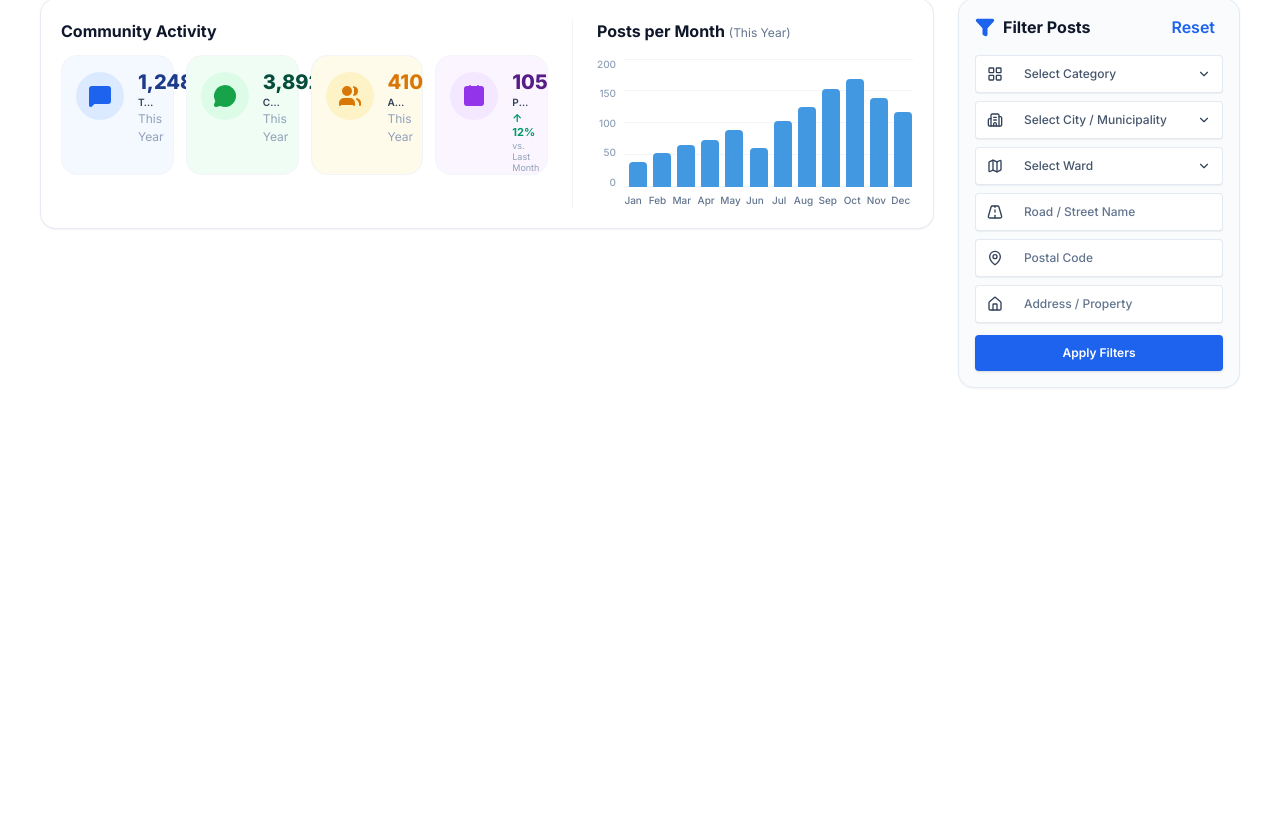
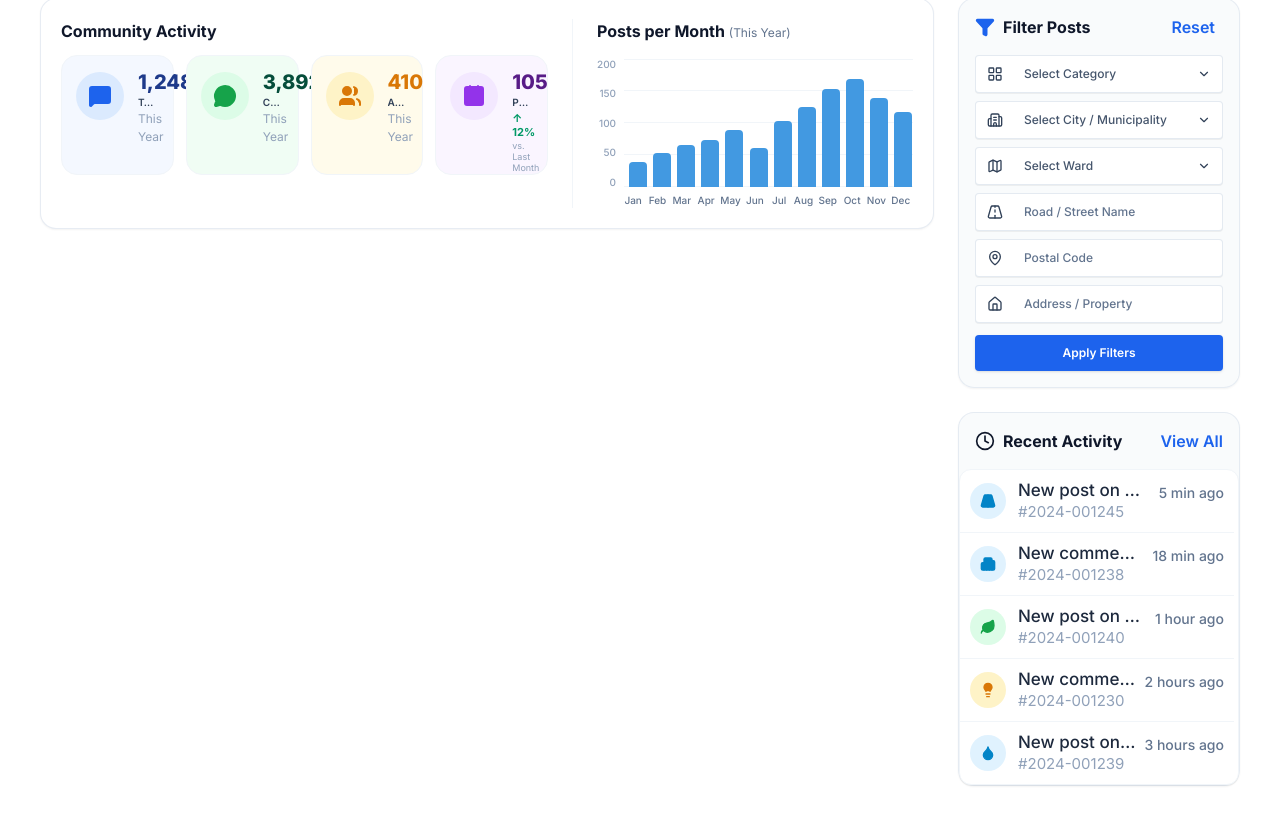
Before and after one commit to DreamLabIt/our-city-voice, a Next.js app: page / in a window 1280 px wide. Shown: the part 874-1692 px from the top of the page. Before the commit the page ends 1294 px from the top, so only its background shows below. Built offline with nearby package versions, Linux system fonts and the light colour scheme.

Commit message:
Add RecentActivityCard component and integrate it into HomeLayout

```diff
--- a/components/landing/FilterPostsCard.tsx
+++ b/components/landing/FilterPostsCard.tsx
@@ -14,7 +14,7 @@ import {
 
 export default function FilterPostsCard(): React.JSX.Element {
     return (
-        <div className="bg-[#f8fafc]/80 rounded-2xl border border-slate-200/80 p-4 shadow-xs space-y-3">
+        <div className="w-full bg-[#f8fafc]/80 rounded-2xl border border-slate-200/80 p-4 shadow-xs space-y-3">
             <div className="flex items-center justify-between pb-1">
                 <div className="flex items-center gap-2 text-[#0f172a] font-bold text-base">
                     <Filter className="w-5 h-5 text-[#1d63ed] fill-[#1d63ed]" />
--- a/components/landing/HomeLayout.tsx
+++ b/components/landing/HomeLayout.tsx
@@ -2,6 +2,7 @@
 
 import CommunityActivity from "./CommunityActivity";
 import FilterPostsCard from "./FilterPostsCard";
+import RecentActivityCard from "./RecentActivityCard";
 
 export default function HomeLayout() {
     return (
@@ -20,7 +21,7 @@ export default function HomeLayout() {
 
                     <div className="lg:col-span-4 xl:col-span-3 space-y-6">
                         <FilterPostsCard />
-
+                        <RecentActivityCard />
                     </div>
 
                 </div>
--- /dev/null
+++ b/components/landing/RecentActivityCard.tsx
@@ -0,0 +1,121 @@
+"use client";
+
+import React from "react";
+import {
+    Clock,
+    Road,
+    Building2,
+    Leaf,
+    Lightbulb,
+    Droplet,
+    LucideIcon,
+} from "lucide-react";
+
+interface ActivityItem {
+    id: string;
+    title: string;
+    code: string;
+    time: string;
+    icon: LucideIcon;
+    iconBg: string;
+    iconColor: string;
+}
+
+export default function RecentActivityCard(): React.JSX.Element {
+    const activities: ActivityItem[] = [
+        {
+            id: "1",
+            title: "New post on Roads",
+            code: "#2024-001245",
+            time: "5 min ago",
+            icon: Road,
+            iconBg: "bg-[#e0f2fe]",
+            iconColor: "text-[#0284c7]",
+        },
+        {
+            id: "2",
+            title: "New comment on Flooding",
+            code: "#2024-001238",
+            time: "18 min ago",
+            icon: Building2,
+            iconBg: "bg-[#e0f2fe]",
+            iconColor: "text-[#0284c7]",
+        },
+        {
+            id: "3",
+            title: "New post on Parks",
+            code: "#2024-001240",
+            time: "1 hour ago",
+            icon: Leaf,
+            iconBg: "bg-[#dcfce7]",
+            iconColor: "text-[#16a34a]",
+        },
+        {
+            id: "4",
+            title: "New comment on Streetlights",
+            code: "#2024-001230",
+            time: "2 hours ago",
+            icon: Lightbulb,
+            iconBg: "bg-[#fef3c7]",
+            iconColor: "text-[#d97706]",
+        },
+        {
+            id: "5",
+            title: "New post on Water & Sewer",
+            code: "#2024-001239",
+            time: "3 hours ago",
+            icon: Droplet,
+            iconBg: "bg-[#e0f2fe]",
+            iconColor: "text-[#0284c7]",
+        },
+    ];
+
+    return (
+        <div className="w-full bg-[#f8fafc]/80 rounded-2xl border border-slate-200/80 shadow-xs space-y-3">
+            <div className="flex items-center justify-between pb-1 p-4">
+                <div className="flex items-center gap-2 text-[#0f172a] font-bold text-base">
+                    <Clock className="w-5 h-5 text-[#0f172a]" />
+                    <span>Recent Activity</span>
+                </div>
+                <button
+                    type="button"
+                    className="text-md font-semibold text-[#1d63ed] hover:underline cursor-pointer"
+                >
+                    View All
+                </button>
+            </div>
+
+            <div className="bg-white rounded-xl border border-slate-100 divide-y divide-slate-100 overflow-hidden shadow-2xs pr-1">
+                {activities.map((item: ActivityItem) => {
+                    const Icon = item.icon;
+                    return (
+                        <div
+                            key={item.id}
+                            className="flex items-center justify-between p-2.5 gap-2 hover:bg-slate-50/50 transition-colors"
+                        >
+                            <div className="flex items-center gap-3 min-w-0">
+                                <div
+                                    className={`w-9 h-9 rounded-full ${item.iconBg} flex items-center justify-center shrink-0`}
+                                >
+                                    <Icon className={`w-4 h-4 ${item.iconColor} fill-current`} />
+                                </div>
+                                <div className="min-w-0">
+                                    <p className="font-medium text-slate-800 text-[17px] leading-tight truncate">
+                                        {item.title}
+                                    </p>
+                                    <p className="text-[15px] text-slate-400 font-normal leading-tight mt-0.5">
+                                        {item.code}
+                                    </p>
+                                </div>
+                            </div>
+
+                            <span className="text-[14px] text-slate-500 font-medium shrink-0 self-start pt-0.5">
+                                {item.time}
+                            </span>
+                        </div>
+                    );
+                })}
+            </div>
+        </div>
+    );
+}
```
